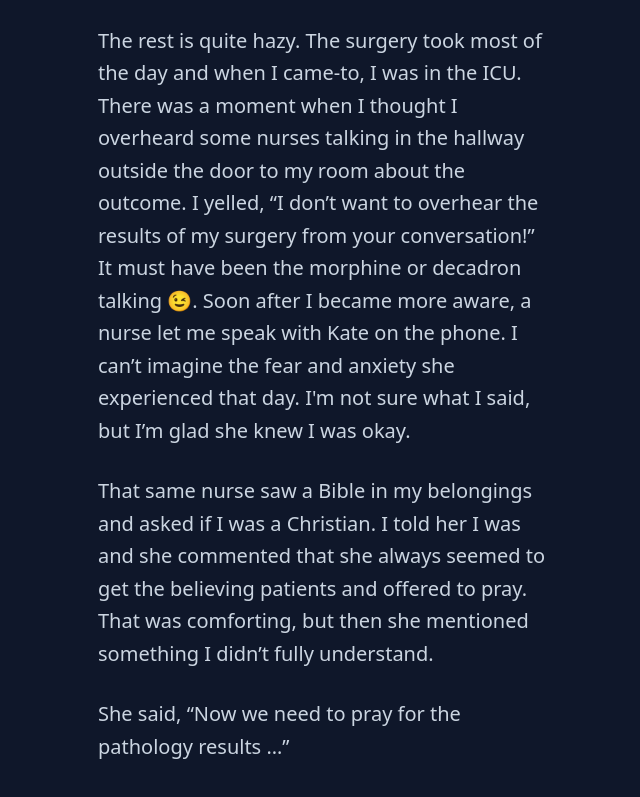
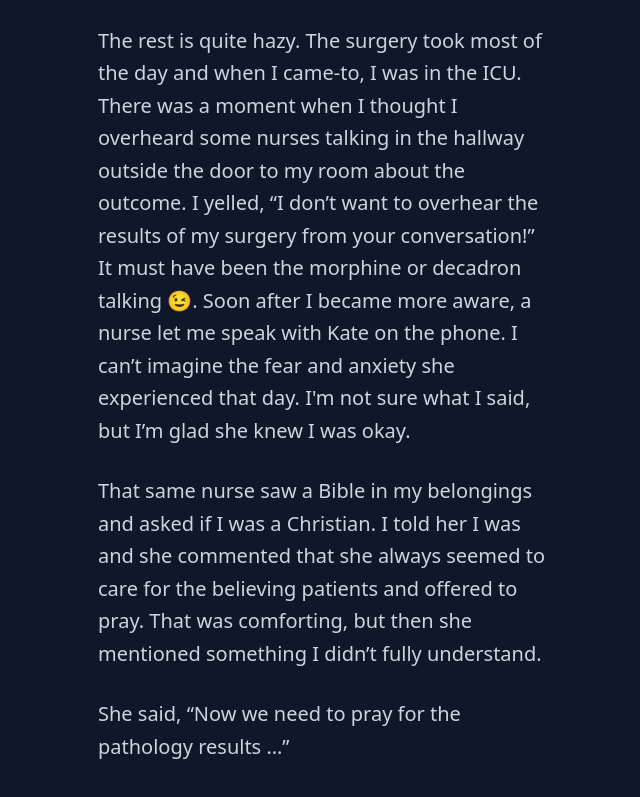
Before and after one commit to timalbert/livefortheline, a plain HTML site: page surgery-intercession.html in a window 1280 px wide. Shown: the part 1735-2532 px from the top of the page, without its empty margins (318-958 px from the left). Drawn offline with nearby package versions, Linux system fonts and the light colour scheme.

```diff
--- a/surgery-intercession.html
+++ b/surgery-intercession.html
@@ -31,7 +31,7 @@
 
           <p class="mt-7">The rest is quite hazy. The surgery took most of the day and when I came-to, I was in the ICU. There was a moment when I thought I overheard some nurses talking in the hallway outside the door to my room about the outcome. I yelled, “I don’t want to overhear the results of my surgery from your conversation!” It must have been the morphine or decadron talking 😉. Soon after I became more aware, a nurse let me speak with Kate on the phone. I can’t imagine the fear and anxiety she experienced that day. I'm not sure what I said, but I’m glad she knew I was okay.</p>
 
-          <p class="mt-7">That same nurse saw a Bible in my belongings and asked if I was a Christian. I told her I was and she commented that she always seemed to get the believing patients and offered to pray. That was comforting, but then she mentioned something I didn’t fully understand.</p>
+          <p class="mt-7">That same nurse saw a Bible in my belongings and asked if I was a Christian. I told her I was and she commented that she always seemed to care for the believing patients and offered to pray. That was comforting, but then she mentioned something I didn’t fully understand.</p>
 
           <p class="mt-7">She said, “Now we need to pray for the pathology results …”</p>
         </div>
```
